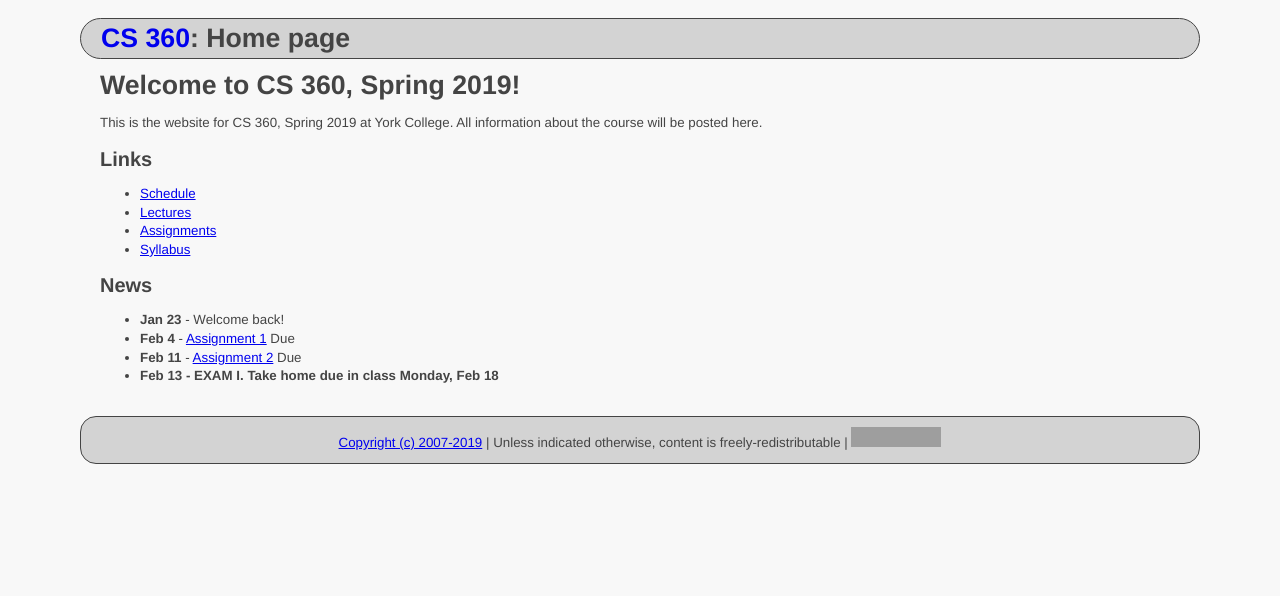
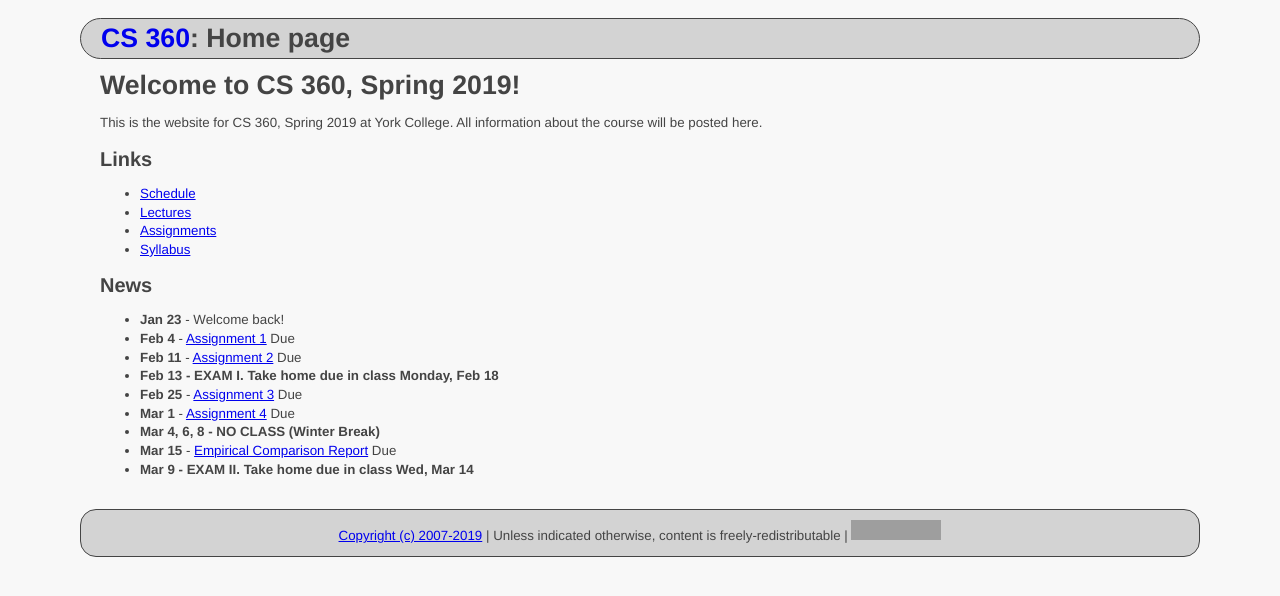
Before and after one commit to ycpcs/cs360-spring2019, a Jekyll site: the page built from index.md, in a window 1280 px wide. Shown: the top 596 px of the page. Built offline with Jekyll 4.4.1, drawn with Linux system fonts in a browser that asks for light colours; grey boxes are pictures that could not be loaded.

Commit message:
update index

```diff
--- a/index.md
+++ b/index.md
@@ -21,6 +21,11 @@ All information about the course will be posted here.
 * **Feb 4** - [Assignment 1](assign/assign01.html) Due
 * **Feb 11** - [Assignment 2](assign/assign02.html) Due
 * **Feb 13 - EXAM I. Take home due in class Monday, Feb 18**
+* **Feb 25** - [Assignment 3](assign/assign03.html) Due
+* **Mar 1** - [Assignment 4](assign/assign04.html) Due
+* **Mar 4, 6, 8 - NO CLASS (Winter Break)**
+* **Mar 15** - [Empirical Comparison Report](assign/emp_comp.html) Due
+* **Mar 9 - EXAM II. Take home due in class Wed, Mar 14**
 
 <!--
 * **Jan 29** - Assignment 1 Due
```
Also changed, not shown: assign/assign03.md (+1 -1 lines), assign/assign04.md (+1 -1 lines), assign/index.md (+3 -1 lines), schedule/index.md (+5 -0 lines).
